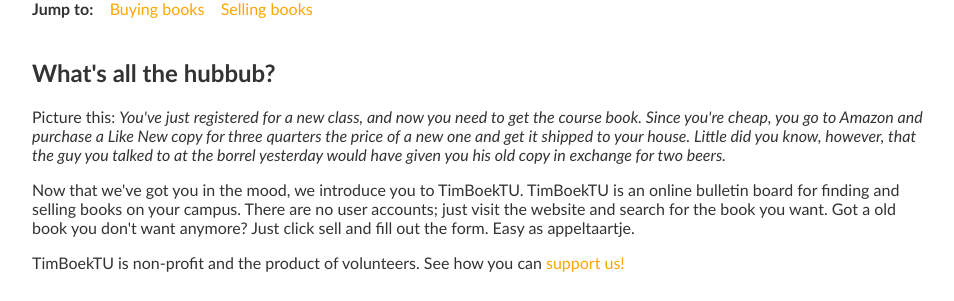
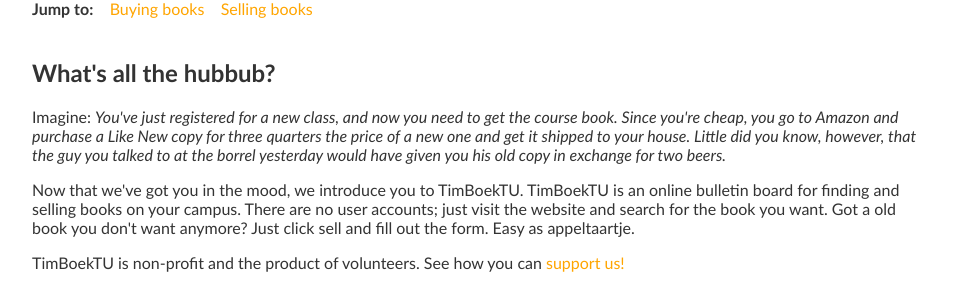
Before and after one commit to phoxicle/timboektu, a Django app: page /about/ in a window 1280 px wide. Shown: the part 238-539 px from the top of the page, without its empty margins (158-1112 px from the left). Run offline with Django 3.2, Linux system fonts and the light colour scheme; parts of the project's set-up code (start-up, migrations or seed data) failed here and were passed over.

Commit message:
Changing abotu text

```diff
--- a/timboektu/templates/about.html
+++ b/timboektu/templates/about.html
@@ -8,7 +8,7 @@
 <a href="#selling">Selling books</a>
 
 <h2>What's all the hubbub?</h2>
-<p>Picture this: <em>You've just registered for a new class, and now you need to get the course book.
+<p>Imagine: <em>You've just registered for a new class, and now you need to get the course book.
 Since you're cheap, you go to Amazon and purchase a Like New copy for three quarters the price
 of a new one and get it shipped to your house. Little did you know, however, that the guy you talked to at the borrel yesterday
 would have given you his old copy in exchange for two beers.</em></p>
```
